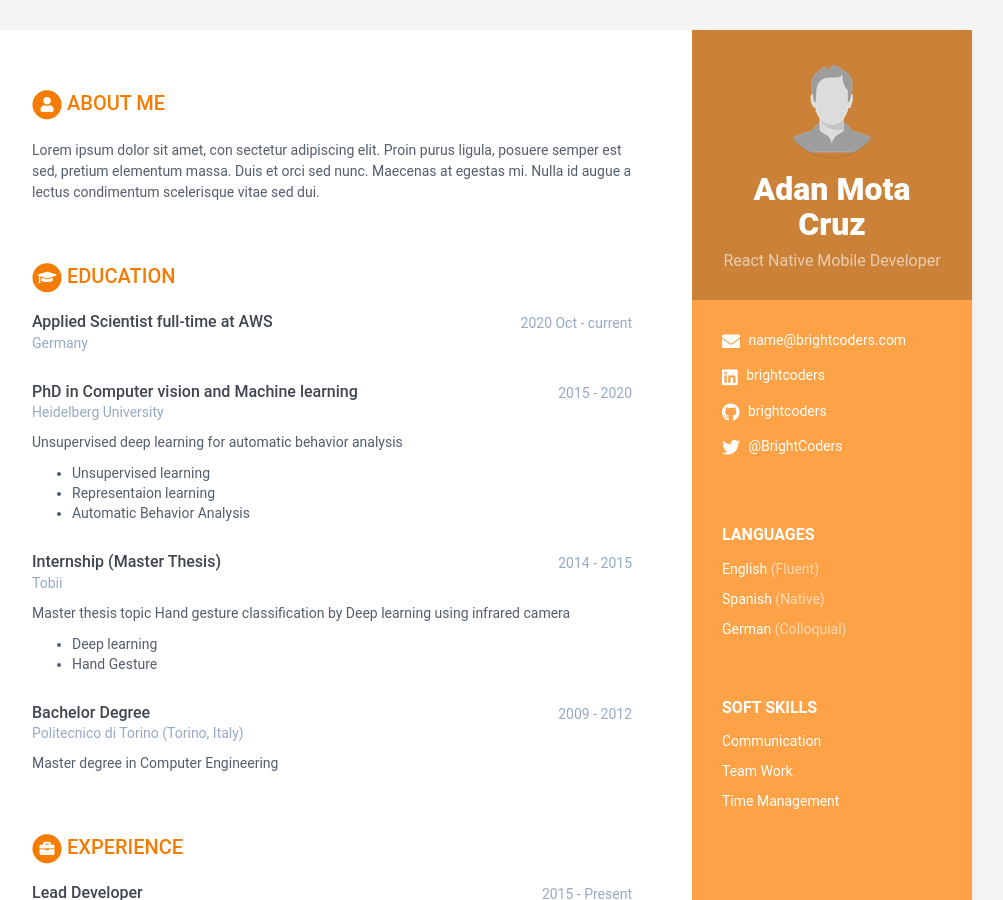
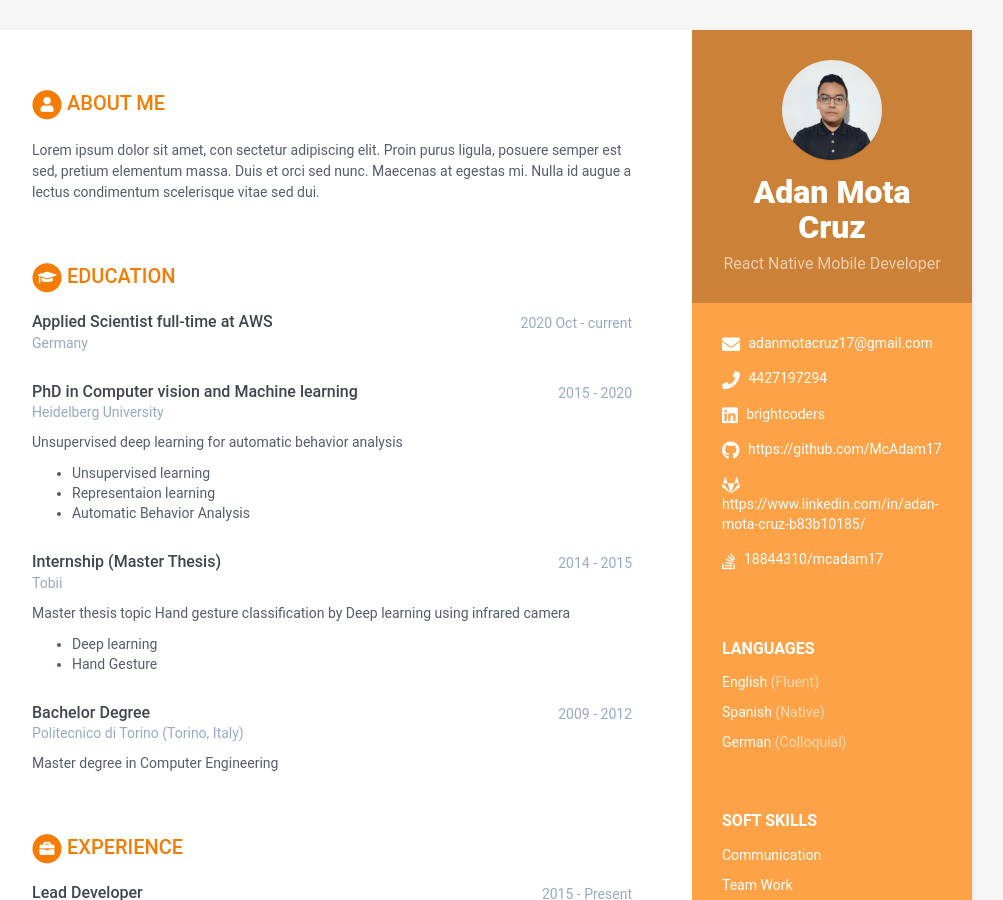
Before and after one commit to BC-MAY-21-RN/kata-resume-McAdam17, a Jekyll site: the page built from index.html, in a window 1280 px wide and 900 px high. Shown: the whole window, without its empty margins (168-1171 px from the left). Built offline with Jekyll 4.4.1, drawn with Linux system fonts in a browser that asks for light colours.

Commit message:
Update data.yml

```diff
--- a/_data/data.yml
+++ b/_data/data.yml
@@ -9,18 +9,18 @@ sidebar:
   # Profile information
   name: Adan Mota Cruz # Nombre completo
   tagline: React Native Mobile Developer # React Native Mobile Developer ó Ruby on Rails Web Developer Según sea el caso
-  avatar: profile.png # Colocar una imagen con tu foto de 100x100 pixels dentro de /assets/images
+  avatar: perfil_100x100.jpeg # Colocar una imagen con tu foto de 100x100 pixels dentro de /assets/images
 
   # Actualiza tus datos de contacto
-  email: name@brightcoders.com
-  phone:
+  email: adanmotacruz17@gmail.com
+  phone:  4427197294
   website: # No agregar http://
   linkedin: brightcoders
-  github: brightcoders
-  gitlab:
+  github: https://github.com/McAdam17
+  gitlab: https://www.linkedin.com/in/adan-mota-cruz-b83b10185/
   bitbucket:
-  twitter: '@BrightCoders'
-  stack-overflow: # Number/Username, e.g. 123456/alandoe
+  twitter:
+  stack-overflow: 18844310/mcadam17 # Number/Username, e.g. 123456/alandoe
   codewars:
   goodreads: # Number-Username, e.g. 123456-alandoe
 
```
